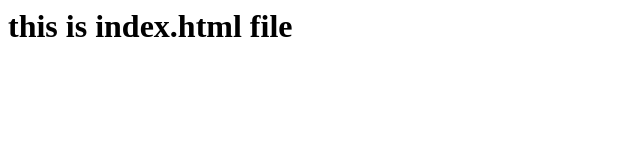
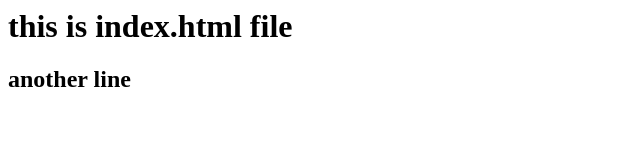
Before and after one commit to BetinMcFly/devops_git_repo, a plain HTML site: page index.html in a window 1280 px wide. Shown: the whole page, without its empty margins (0-640 px from the left). Drawn offline with Linux system fonts and the light colour scheme.

Commit message:
added line in index.html

```diff
--- a/index.html
+++ b/index.html
@@ -1 +1,2 @@
 <h1> this is index.html file </h1>
+<h2> another line </h2>
```
